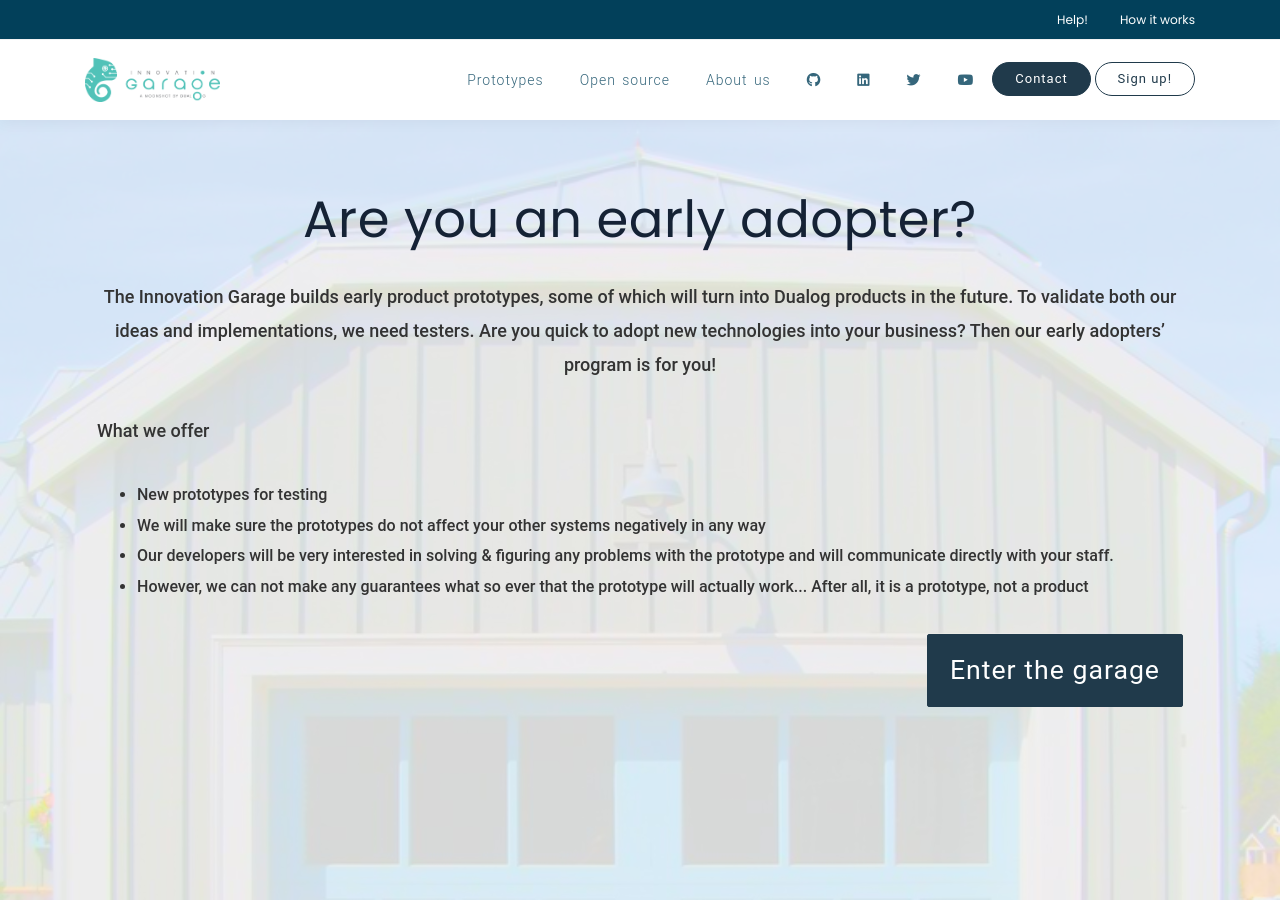
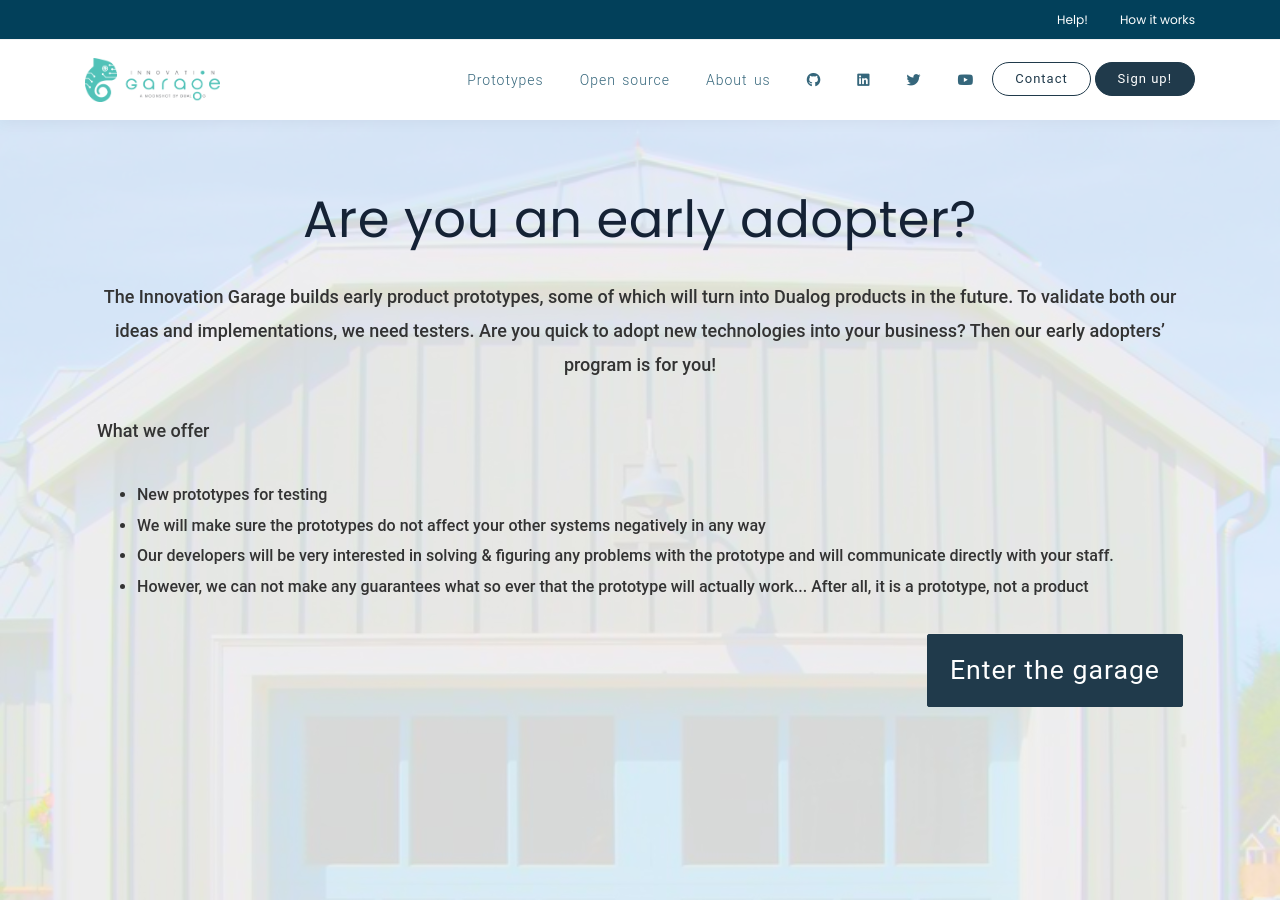
Before and after one commit to innovationgarage/prototype-web, a Jekyll site: the page built from index.html, in a window 1280 px wide. Built offline with Jekyll 4.4.1, drawn with Linux system fonts in a browser that asks for light colours; nearby versions of some CDN libraries.

Commit message:
Sign up is primary

```diff
--- a/_layouts/dualog.html
+++ b/_layouts/dualog.html
@@ -90,8 +90,8 @@
             </li>
 
             <li class="nav-item nav-btn">
-              <a class="btn btn-sm btn-round btn-primary" href="mailto:help@innovationgarage.no" title="Contact">Contact</a>
-              <a class="btn btn-sm btn-round btn-outline-primary" href="signup.html" title="Sign up">Sign up!</a>
+              <a class="btn btn-sm btn-round btn-outline-primary" href="mailto:help@innovationgarage.no" title="Contact">Contact</a>
+              <a class="btn btn-sm btn-round btn-primary" href="signup.html" title="Sign up">Sign up!</a>
             </li>
           </ul>
         </section>
```
